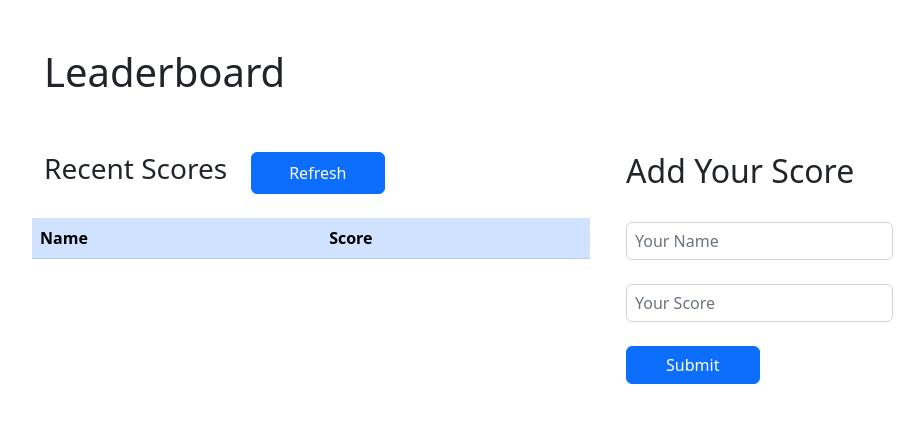
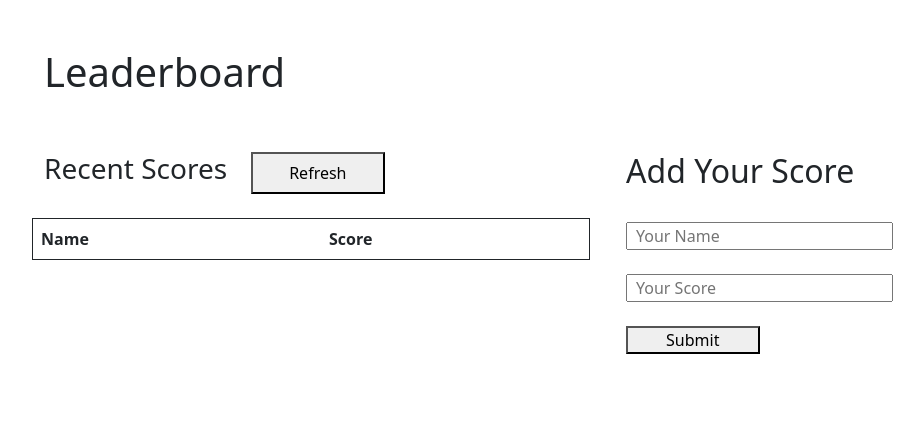
Before and after one commit to megha-n-bodke/Leaderboard, a website built with webpack: page src/index.html in a window 1280 px wide. Shown: the whole page, without its empty margins (38-962 px from the left). Built offline with nearby package versions, Linux system fonts and the light colour scheme.

Commit message:
Revert "Style Leaderboard"
This reverts commit 69e51b3001fde7a105ab3ba06185ee28f9217515.

```diff
--- a/src/index.html
+++ b/src/index.html
@@ -21,11 +21,11 @@
                 <div class="col-6 d-flex flex-column">
                     <div class="d-flex pt-5">
                         <h3 class="me-4">Recent Scores</h3>
-                        <button class="w-25 btn btn-primary" id="refreshBtn">Refresh</button>
+                        <button class="w-25" id="refreshBtn">Refresh</button>
                     </div>
                     <div class="row pt-4">
-                        <table class="table table-striped table-hover">
-                            <thead class="table-primary">
+                        <table class="table table-striped border border-dark">
+                            <thead>
                                 <tr>
                                     <th>Name</th>
                                     <th>Score</th>
@@ -40,9 +40,9 @@
                 </div>
                 <div class="col-6 d-flex flex-column pt-5">
                     <h2>Add Your Score</h2>
-                    <input type="text" class="mt-4 w-50 ps-2 form-control" placeholder="Your Name" id="playername">
-                    <input type="number" class="mt-4 w-50 ps-2 form-control" placeholder="Your Score" id="playerscore">
-                    <button class="w-25 mt-4 btn btn-primary" id="submitbutton">Submit</button>
+                    <input type="text" class="mt-4 w-50 ps-2" placeholder="Your Name" id="playername">
+                    <input type="number" class="mt-4 w-50 ps-2" placeholder="Your Score" id="playerscore">
+                    <button class="w-25 mt-4" id="submitbutton">Submit</button>
 
                 </div>
             </div>
```
